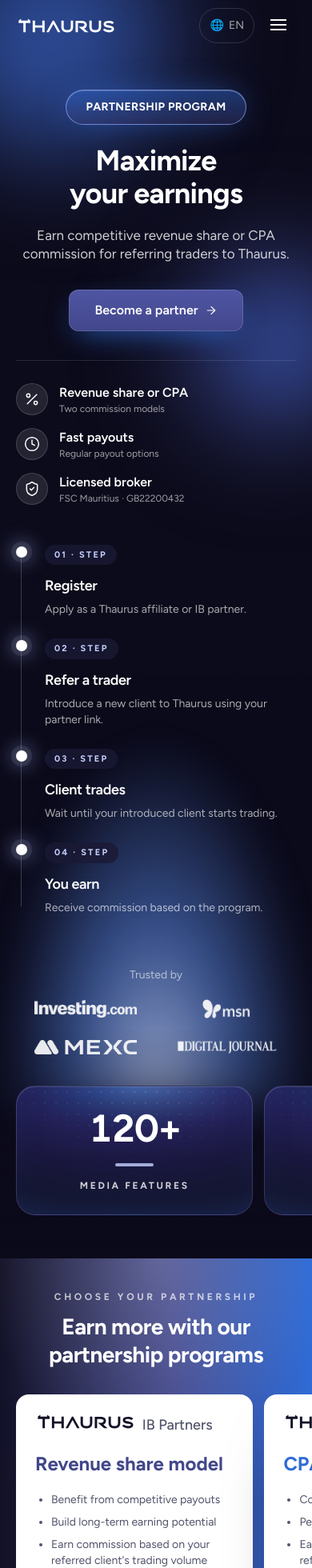
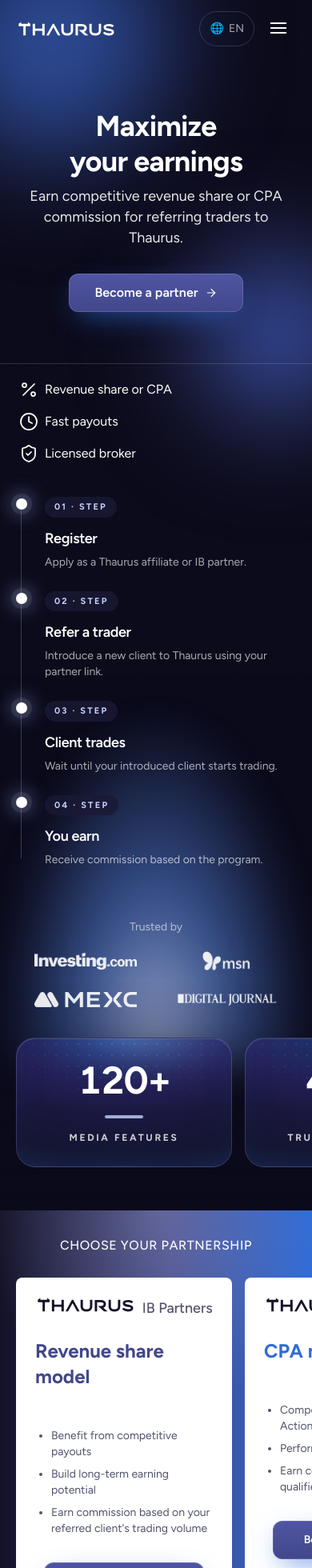
Before and after one commit to IvanBashmakovv/thaurus-website, a Next.js app: page /en/affiliate-program in a window 390 px wide. Shown: the top 1960 px of the page at 80% size. Built offline with nearby package versions, Linux system fonts and the light colour scheme.

Commit message:
Landing: phone spacing and card metrics matched to the reference

```diff
--- a/src/app/[locale]/(landing)/affiliate-program/page.tsx
+++ b/src/app/[locale]/(landing)/affiliate-program/page.tsx
@@ -51,22 +51,22 @@ export default async function AffiliateLanding({ params }: { params: Promise<{ l
         <div aria-hidden className="pointer-events-none absolute inset-x-0 bottom-0 h-72 bg-gradient-to-b from-transparent to-[#0b0a1a]" />
 
         {/* 1. HERO */}
-        <section className="relative pt-28 pb-8 sm:pt-44 sm:pb-16">
+        <section className="relative pt-[136px] pb-6 sm:pt-44 sm:pb-16">
           <Container className="relative z-10">
             <div className="rise mx-auto max-w-4xl text-center">
-              <span className="pill-glow inline-flex h-11 items-center px-6 text-sm font-bold uppercase tracking-wide text-white">{a.hero.badge}</span>
-              <h1 className="mt-6 text-4xl font-bold leading-[1.15] tracking-[-0.02em] sm:mt-8 sm:text-6xl sm:leading-[1.02] lg:text-[5rem]">{a.hero.title}</h1>
-              <p className="mx-auto mt-5 max-w-2xl text-[17px] leading-snug text-white/80 sm:mt-6 sm:text-xl sm:leading-normal">{a.hero.sub}</p>
+              <span className="pill-glow hidden h-11 sm:inline-flex items-center px-6 text-sm font-bold uppercase tracking-wide text-white">{a.hero.badge}</span>
+              <h1 className="text-4xl font-bold leading-[44px] tracking-[-0.02em] sm:mt-8 sm:text-6xl sm:leading-[1.02] lg:text-[5rem]">{a.hero.title}</h1>
+              <p className="mx-auto mt-2 max-w-2xl text-lg leading-[26px] text-white/90 sm:mt-6 sm:text-xl sm:leading-normal">{a.hero.sub}</p>
               <div className="mt-8 flex flex-col items-center justify-center gap-3 sm:mt-9 sm:flex-row">
-                <a href={APPLY} className={cn(BTN, "btn-glow h-13 px-8 text-base")}>{a.cta}<Icon name="arrow" className="h-4 w-4" /></a>
+                <a href={APPLY} className={cn(BTN, "btn-glow h-12 px-8 text-base sm:h-13")}>{a.cta}<Icon name="arrow" className="h-4 w-4" /></a>
                 <a href="#programs" className={cn(BTN, "btn-glass hidden h-13 px-7 text-base sm:inline-flex")}>{a.learnMore}</a>
               </div>
             </div>
-            <ul className="mx-auto mt-9 grid max-w-sm gap-4 border-t border-white/12 pt-7 sm:mt-14 sm:max-w-4xl sm:grid-cols-3 sm:gap-6 sm:border-0 sm:pt-0">
+            <ul className="-mx-5 mt-16 grid gap-4 border-t border-white/15 px-6 pt-5 sm:mx-auto sm:mt-14 sm:max-w-4xl sm:grid-cols-3 sm:gap-6 sm:border-0 sm:px-0 sm:pt-0">
               {a.hero.features.map((f, i) => (
-                <li key={f.title} className="rise flex items-center gap-3.5 sm:justify-self-center" style={{ animationDelay: `${0.25 + i * 0.1}s` }}>
-                  <span className="flex h-10 w-10 shrink-0 items-center justify-center rounded-full border border-white/15 bg-white/10 backdrop-blur sm:h-11 sm:w-11"><Icon name={f.icon} className="h-5 w-5 text-white" /></span>
-                  <span className="text-start leading-tight"><span className="block text-base font-semibold text-white sm:text-sm">{f.title}</span><span className="block text-xs text-white/60">{f.sub}</span></span>
+                <li key={f.title} className="rise flex items-center gap-2 sm:gap-3.5 sm:justify-self-center" style={{ animationDelay: `${0.25 + i * 0.1}s` }}>
+                  <span className="flex h-6 w-6 shrink-0 items-center justify-center sm:h-11 sm:w-11 sm:rounded-full sm:border sm:border-white/15 sm:bg-white/10 sm:backdrop-blur"><Icon name={f.icon} className="h-6 w-6 text-white sm:h-5 sm:w-5" /></span>
+                  <span className="text-start leading-tight"><span className="block text-base font-normal leading-6 text-white sm:text-sm sm:font-semibold sm:leading-tight">{f.title}</span><span className="hidden text-xs text-white/60 sm:block">{f.sub}</span></span>
                 </li>
               ))}
             </ul>
@@ -111,19 +111,19 @@ export default async function AffiliateLanding({ params }: { params: Promise<{ l
       </div>
 
       {/* 4. CHOOSE YOUR PARTNERSHIP */}
-      <section id="programs" className={cn(GRADIENT, "scroll-mt-20 py-10 sm:py-24")}>
+      <section id="programs" className={cn(GRADIENT, "scroll-mt-20 py-8 sm:py-24")}>
         <div aria-hidden className="pointer-events-none absolute inset-0 bg-[radial-gradient(80%_60%_at_50%_0%,rgba(255,255,255,.18),transparent_70%)]" />
         <Container className="relative">
-          <p className="text-center text-xs font-bold uppercase tracking-[0.3em] text-white/70">{a.programs.eyebrow}</p>
-          <h2 className="mx-auto mt-3 max-w-3xl text-center text-[28px] font-bold leading-tight text-white sm:mt-4 sm:text-5xl">{a.programs.title}</h2>
-          <div className="swipe mx-auto mt-8 max-w-5xl sm:mt-12 md:grid-cols-2">
+          <p className="text-center text-base font-medium uppercase tracking-[0.6px] text-white/95 sm:text-xs sm:font-bold sm:tracking-[0.3em] sm:text-white/70">{a.programs.eyebrow}</p>
+          <h2 className="mx-auto mt-3 hidden max-w-3xl text-center text-[28px] font-bold leading-tight text-white sm:mt-4 sm:block sm:text-5xl">{a.programs.title}</h2>
+          <div className="swipe mx-auto mt-7 max-w-5xl sm:mt-12 md:grid-cols-2">
             {a.programs.cards.map((c) => <ProgramCardView key={c.program} card={c} learnMore={a.learnMore} />)}
           </div>
         </Container>
       </section>
 
       {/* 5. KEY BENEFITS — 2 + 2 + 3 glass cards */}
-      <section id="benefits" className={cn(LIGHT, "scroll-mt-20 py-10 sm:py-28")}>
+      <section id="benefits" className={cn(LIGHT, "scroll-mt-20 py-8 sm:py-28")}>
         <Container>
           <SectionHeading eyebrow={a.benefits.eyebrow} title={a.benefits.title} />
           <div className="swipe mt-8 sm:mt-14 md:grid-cols-2 lg:grid-cols-6">
@@ -139,7 +139,7 @@ export default async function AffiliateLanding({ params }: { params: Promise<{ l
       </section>
 
       {/* 6. COMPARISON — glass table */}
-      <section id="comparison" className={cn(LIGHT2, "scroll-mt-20 py-10 sm:py-28")}>
+      <section id="comparison" className={cn(LIGHT2, "scroll-mt-20 py-8 sm:py-28")}>
         <Container>
           <SectionHeading eyebrow={a.comparison.eyebrow} title={a.comparison.title} />
           <div className="md:hidden">
@@ -185,7 +185,7 @@ export default async function AffiliateLanding({ params }: { params: Promise<{ l
       </section>
 
       {/* 7. TESTIMONIALS */}
-      <section className={cn(DARK, "py-10 sm:py-28")}>
+      <section className={cn(DARK, "py-8 sm:py-28")}>
         <Container>
           <SectionHeading eyebrow={a.testimonials.eyebrow} title={a.testimonials.title} />
           {a.testimonials.items.length > 0 ? (
@@ -207,7 +207,7 @@ export default async function AffiliateLanding({ params }: { params: Promise<{ l
       </section>
 
       {/* 8. FAQ */}
-      <section id="faq" className={cn(LIGHT, "scroll-mt-20 py-10 sm:py-28")}>
+      <section id="faq" className={cn(LIGHT, "scroll-mt-20 py-8 sm:py-28")}>
         <Container>
           <SectionHeading eyebrow={a.faq.eyebrow} title={a.faq.title} />
           <div className="mt-8 sm:mt-12"><FaqAccordion items={a.faq.items} /></div>
@@ -215,19 +215,19 @@ export default async function AffiliateLanding({ params }: { params: Promise<{ l
       </section>
 
       {/* 9. START EARNING TODAY — cards + application */}
-      <section id="apply" className={cn(GRADIENT, "scroll-mt-20 py-10 sm:py-24")}>
+      <section id="apply" className={cn(GRADIENT, "scroll-mt-20 py-8 sm:py-24")}>
         <div aria-hidden className="pointer-events-none absolute inset-0 bg-[radial-gradient(80%_60%_at_50%_0%,rgba(255,255,255,.18),transparent_70%)]" />
         <Container className="relative">
           <h2 className="text-center text-[28px] font-bold leading-tight text-white sm:text-5xl">{a.finalCta.title}</h2>
           <div className="swipe mx-auto mt-8 max-w-5xl sm:mt-12 md:grid-cols-2">
             {a.finalCta.cards.map((c) => (
-              <div key={c.program} className="tone-light flex flex-col rounded-2xl bg-white p-6 text-fg shadow-[0_40px_80px_-40px_rgba(0,0,0,.6)] sm:rounded-[20px] sm:p-8">
+              <div key={c.program} className="tone-light flex flex-col rounded-lg bg-white p-6 text-fg sm:rounded-[20px] sm:p-8 sm:shadow-[0_40px_80px_-40px_rgba(0,0,0,.6)]">
                 <ProgramLogo program={c.program} />
                 <h3 className="mt-6 text-xl font-semibold">{c.headline}</h3>
                 <p className="mt-1 text-sm text-fg-muted">{c.model}</p>
-                <div className="mt-auto flex flex-col gap-3 pt-6">
-                  <a href="#apply-form" className={cn(BTN, "btn-glow w-full")}>{c.cta}</a>
-                  <a href="#comparison" className={cn(BTN, "w-full rounded-xl bg-[#eceef5] text-[#131228] hover:bg-[#dfe2ee]")}>{a.learnMore}</a>
+                <div className="mt-auto flex flex-col items-center gap-4 pt-6 sm:items-stretch sm:gap-3">
+                  <a href="#apply-form" className={cn(BTN, "btn-glow w-[200px] sm:w-full")}>{c.cta}</a>
+                  <a href="#comparison" className={cn(BTN, "w-[200px] rounded-xl sm:w-full bg-[#eceef5] text-[#131228] hover:bg-[#dfe2ee]")}>{a.learnMore}</a>
                 </div>
               </div>
             ))}
@@ -252,13 +252,13 @@ export default async function AffiliateLanding({ params }: { params: Promise<{ l
 
 function ProgramCardView({ card, learnMore }: { card: ProgramCard; learnMore: string }) {
   return (
-    <div className="tone-light flex h-full flex-col rounded-2xl bg-white p-6 text-fg shadow-[0_40px_80px_-40px_rgba(0,0,0,.6)] sm:rounded-[20px] sm:p-8">
+    <div className="tone-light flex h-full flex-col rounded-lg bg-white p-6 text-fg sm:rounded-[20px] sm:p-8 sm:shadow-[0_40px_80px_-40px_rgba(0,0,0,.6)]">
       <ProgramLogo program={card.program} />
-      <p className={cn("mt-5 text-2xl font-bold leading-tight sm:mt-6 sm:text-[1.75rem]", card.program === "ib" ? "text-[#42478b]" : "text-[#2f6bd6]")}>{card.model}</p>
-      <ul className="mt-5 list-disc space-y-2 ps-5 text-sm text-fg-muted">{card.bullets.map((b) => <li key={b}>{b}</li>)}</ul>
-      <div className="mt-auto flex flex-col gap-3 pt-7">
-        <a href={APPLY} className={cn(BTN, "btn-glow w-full")}>{card.cta}</a>
-        <a href="#comparison" className={cn(BTN, "w-full rounded-xl bg-[#eceef5] text-[#131228] hover:bg-[#dfe2ee]")}>{learnMore}</a>
+      <p className={cn("mt-6 text-2xl font-bold leading-8 sm:text-[1.75rem] sm:leading-tight", card.program === "ib" ? "text-[#42478b]" : "text-[#2f6bd6]")}>{card.model}</p>
+      <ul className="mt-12 list-disc space-y-2 ps-5 text-sm leading-5 text-fg-muted sm:mt-5">{card.bullets.map((b) => <li key={b}>{b}</li>)}</ul>
+      <div className="mt-auto flex flex-col items-center gap-4 pt-8 sm:items-stretch sm:gap-3 sm:pt-7">
+        <a href={APPLY} className={cn(BTN, "btn-glow w-[200px] sm:w-full")}>{card.cta}</a>
+        <a href="#comparison" className={cn(BTN, "w-[200px] rounded-xl sm:w-full bg-[#eceef5] text-[#131228] hover:bg-[#dfe2ee]")}>{learnMore}</a>
       </div>
     </div>
   );
--- a/src/app/globals.css
+++ b/src/app/globals.css
@@ -405,8 +405,8 @@ html { scroll-behavior: smooth; }
 .l-card { position:relative; border-radius:20px; border:1px solid rgba(19,18,40,.08); background:#fff; box-shadow: 0 1px 2px rgba(19,18,40,.04), 0 24px 48px -32px rgba(19,18,40,.25); }
 
 /* Mobile card carousel (Exness pattern): cards peek past the right edge and snap on swipe; a grid from md. */
-.swipe { display:flex; gap:14px; overflow-x:auto; overscroll-behavior-x:contain; scroll-snap-type:x mandatory; margin-inline:-20px; padding-inline:20px; padding-bottom:6px; scroll-padding-inline:20px; scrollbar-width:none; -webkit-overflow-scrolling:touch; }
+.swipe { display:flex; gap:16px; overflow-x:auto; overscroll-behavior-x:contain; scroll-snap-type:x mandatory; margin-inline:-20px; padding-inline:20px; padding-bottom:6px; scroll-padding-inline:20px; scrollbar-width:none; -webkit-overflow-scrolling:touch; }
 .swipe::-webkit-scrollbar { display:none; }
-.swipe > * { flex:0 0 auto; width:min(76vw, 300px); scroll-snap-align:start; }
+.swipe > * { flex:0 0 auto; width:270px; scroll-snap-align:start; }
 @media (min-width:640px) { .swipe { margin-inline:-32px; padding-inline:32px; scroll-padding-inline:32px; } }
 @media (min-width:768px) { .swipe { display:grid; gap:24px; overflow:visible; margin-inline:0; padding:0; } .swipe > * { width:auto; } }
--- a/src/components/affiliate/LandingHeader.tsx
+++ b/src/components/affiliate/LandingHeader.tsx
@@ -26,7 +26,7 @@ export function LandingHeader({ items, cta, languageLabel }: { items: Item[]; ct
   return (
     <header className={cn("tone-dark fixed inset-x-0 top-0 z-50 text-fg transition-colors duration-300", scrolled || mobile ? "border-b border-edge bg-surface/90 backdrop-blur-xl" : "border-b border-transparent")}>
       <Container className="max-w-[92rem]">
-        <div className="flex h-16 items-center justify-between gap-3 lg:h-18">
+        <div className="flex h-18 items-center justify-between gap-3">
           <a href="#top" className="flex shrink-0 items-end gap-2" aria-label="Thaurus Partners" onClick={() => setMobile(false)}>
             <Logo className="h-5 sm:h-6" />
             <span className="hidden text-sm font-medium leading-none text-fg-muted sm:block">Partners</span>
```
